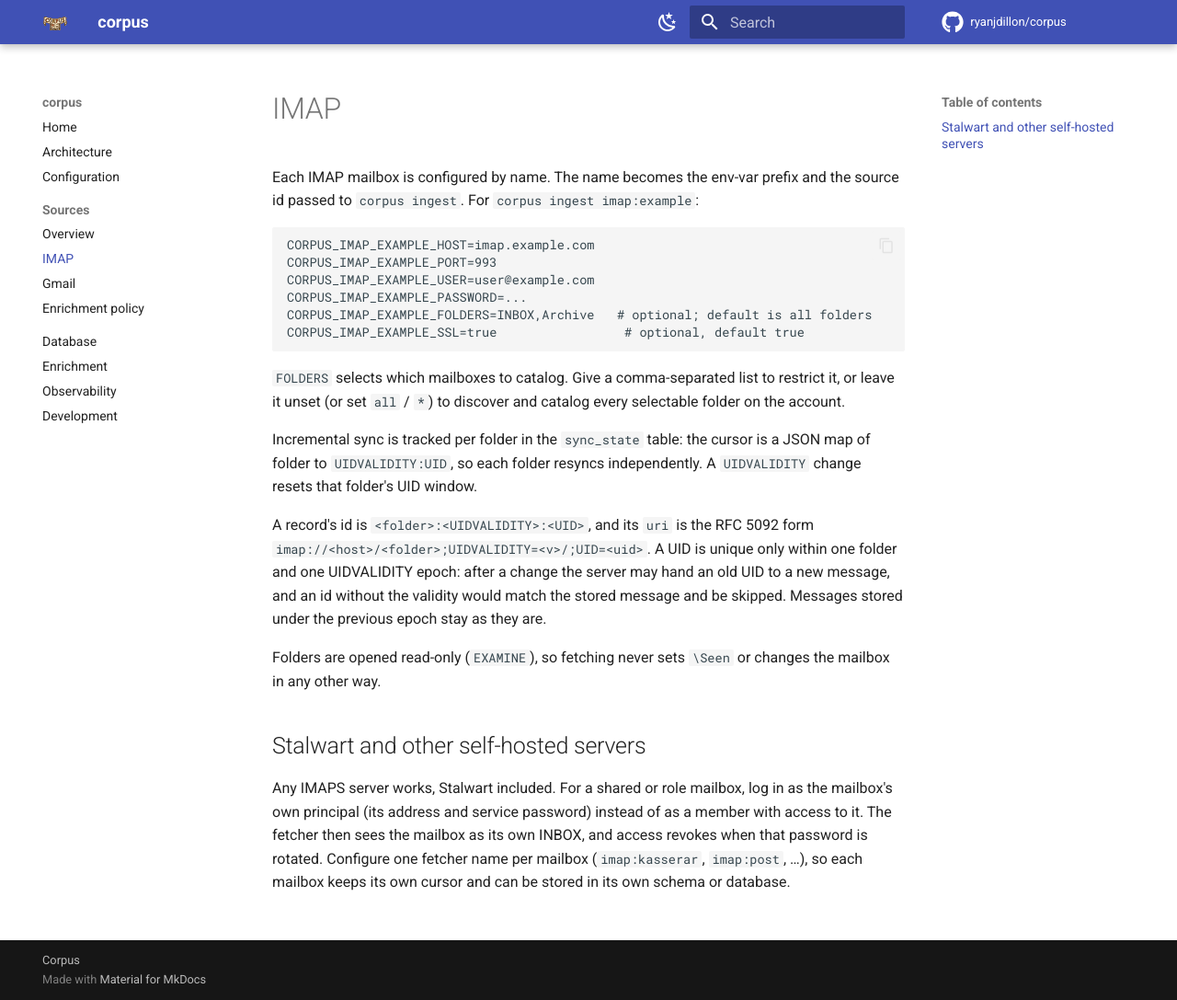
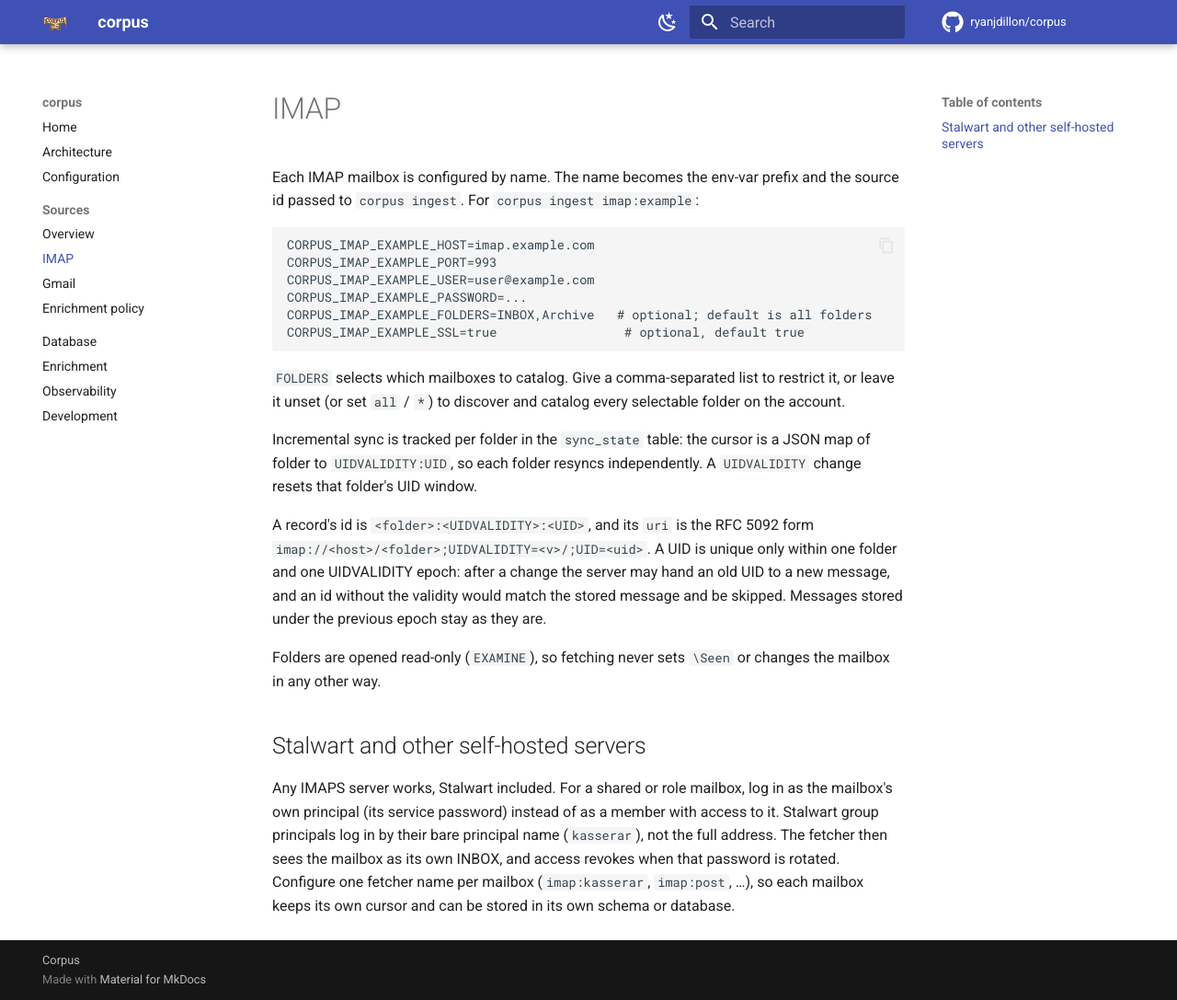
Before and after one commit to ryanjdillon/corpus, an MkDocs documentation site: the page built from docs/fetchers/imap.md, in a window 1280 px wide and 1087 px high. Shown: the whole window at 92% size. Built offline with MkDocs 1.6.1 and Material for MkDocs 9.7.7, drawn with Linux system fonts in a browser that asks for light colours; comment, search, counter and statistics services are not loaded.

Commit message:
docs(imap): stalwart group principals log in by bare name (DIL-583)

```diff
--- a/docs/fetchers/imap.md
+++ b/docs/fetchers/imap.md
@@ -32,8 +32,9 @@ changes the mailbox in any other way.
 ## Stalwart and other self-hosted servers
 
 Any IMAPS server works, Stalwart included. For a shared or role mailbox, log in as
-the mailbox's own principal (its address and service password) instead of as a
-member with access to it. The fetcher then sees the mailbox as its own INBOX, and
+the mailbox's own principal (its service password) instead of as a member with
+access to it. Stalwart group principals log in by their bare principal name
+(`kasserar`), not the full address. The fetcher then sees the mailbox as its own INBOX, and
 access revokes when that password is rotated. Configure one fetcher name per
 mailbox (`imap:kasserar`, `imap:post`, …), so each mailbox keeps its own cursor
 and can be stored in its own schema or database.
```
